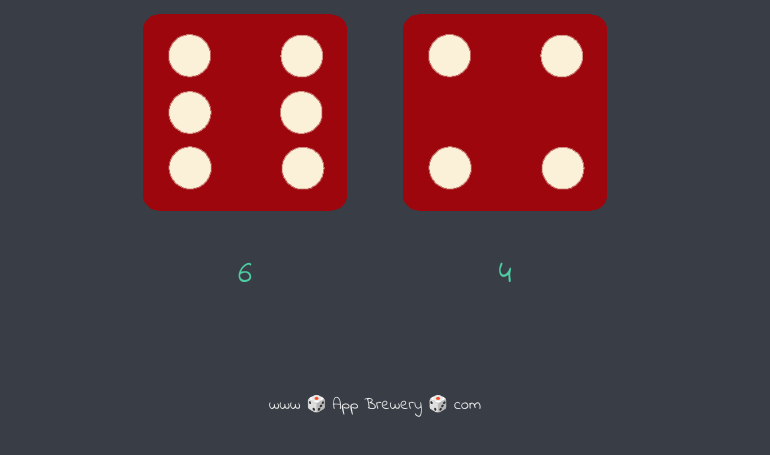
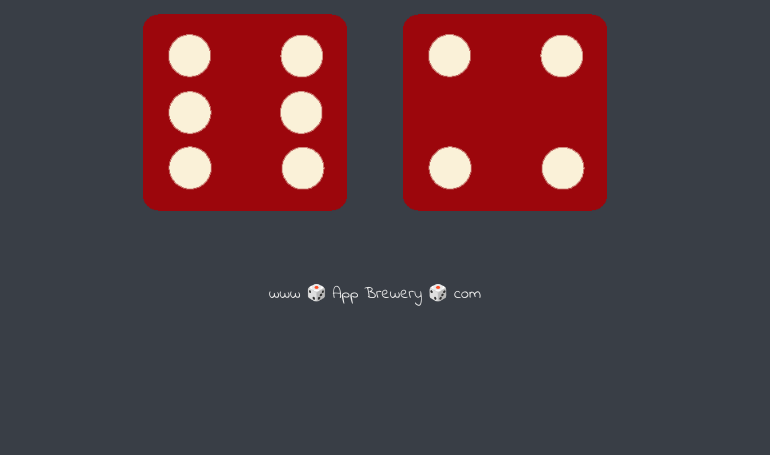
Before and after one commit to PercyAyimbilaNsolemna/Dicee_Challenge, a plain HTML site: page index.html in a window 1280 px wide. Shown: the part 321-776 px from the top of the page, without its empty margins (265-1035 px from the left). Drawn offline with Linux system fonts and the light colour scheme.

Commit message:
Removed the additional code added.

```diff
--- a/index.html
+++ b/index.html
@@ -15,13 +15,13 @@
       <div class="dice">
         <p>Player 1</p>
         <img src="images/dice6.png">
-        <p class="score1"></p>
+        <!-- <p class="score1"></p> -->
       </div>
 
       <div class="dice">
         <p>Player 2</p>
         <img src="images/dice6.png">
-        <p class="score2"></p>
+        <!-- <p class="score2"></p> -->
       </div>
 
     </div>
```
Also changed, not shown: index.js (+8 -0 lines).
